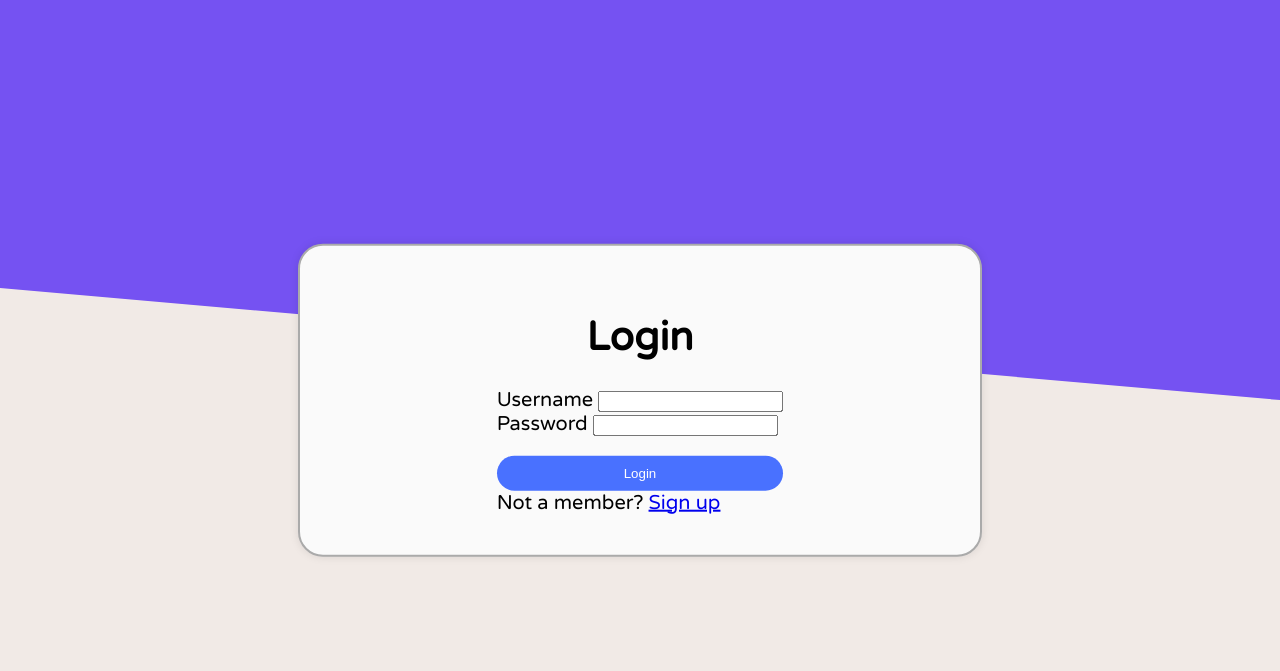
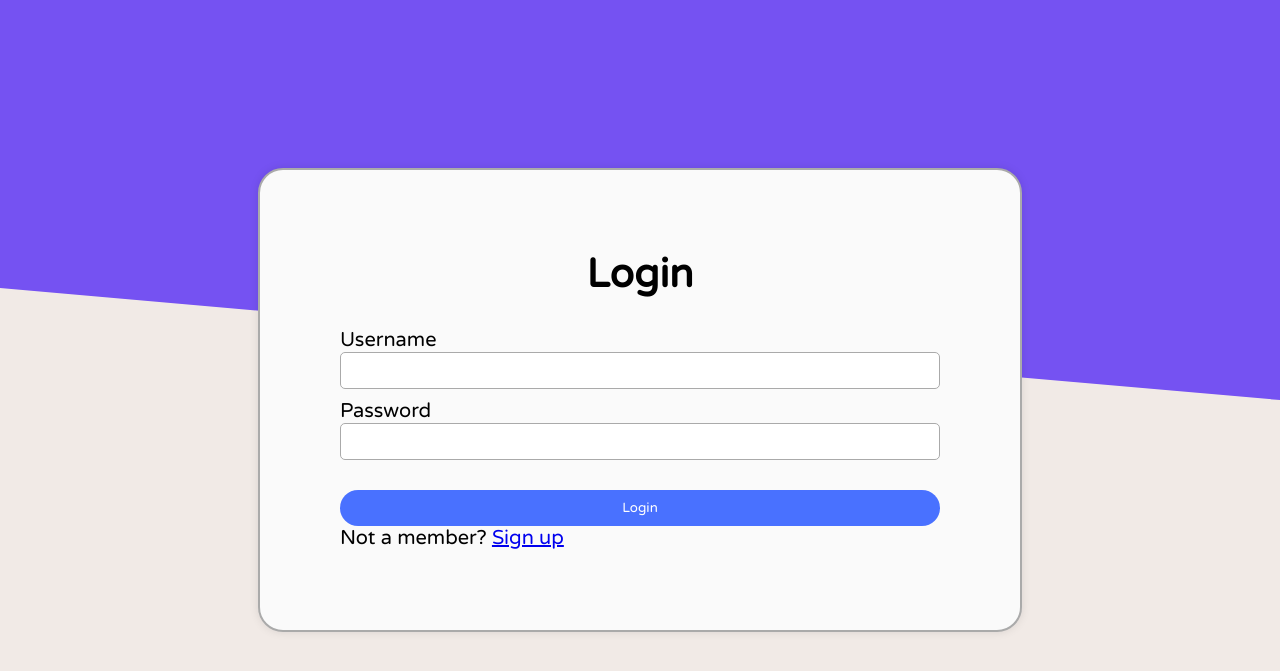
Before and after one commit to TobyDyson123/Agile-Dev, a PHP site: page / in a window 1280 px wide. Shown: the top 671 px of the page. Run offline with PHP 8.4, Linux system fonts and the light colour scheme.

Commit message:
added styling to form

```diff
--- a/index.html
+++ b/index.html
@@ -24,7 +24,7 @@
                 top: 50%;
                 left: 50%;
                 transform: translate(-50%, -50%);
-                padding: 40px;
+                padding: 80px;
                 border-radius: 25px;
                 border: 2px solid #AAAAAA;
                 box-shadow: 0 0 10px rgba(0, 0, 0, 0.1);
@@ -36,14 +36,22 @@
                 align-items: center;
             }
 
-            .btn-primary {
-                padding: 10px 20px;
-                background: #4971FF;
-                color: white;
-                border: none;
-                border-radius: 25px;
-                cursor: pointer;
-                margin-top: 20px;
+            .container input {
+                width: 100%;
+                padding: 10px;
+                margin: 10px 0;
+                border-radius: 5px;
+                border: 1px solid #AAAAAA;
+                box-sizing: border-box;
+                margin-top: 0;
+            }
+
+            .container h1 {
+                margin: 0;
+                margin-bottom: 30px;
+            }
+
+            form {
                 width: 100%;
             }
         </style>
--- a/style.css
+++ b/style.css
@@ -1,7 +1,19 @@
 body {
-    font-family: varela round, sans-serif;
+    font-family: varela round, sans-serif !important;
     font-size: 20px;
     color: black;
     background-color: #F1EAE6;
     margin: 0;
 }
+
+.btn-primary {
+    padding: 10px 20px;
+    background: #4971FF;
+    color: white;
+    border: none;
+    border-radius: 25px;
+    cursor: pointer;
+    margin-top: 20px;
+    width: 100%;
+    font-family: varela round, sans-serif !important;
+}
```
